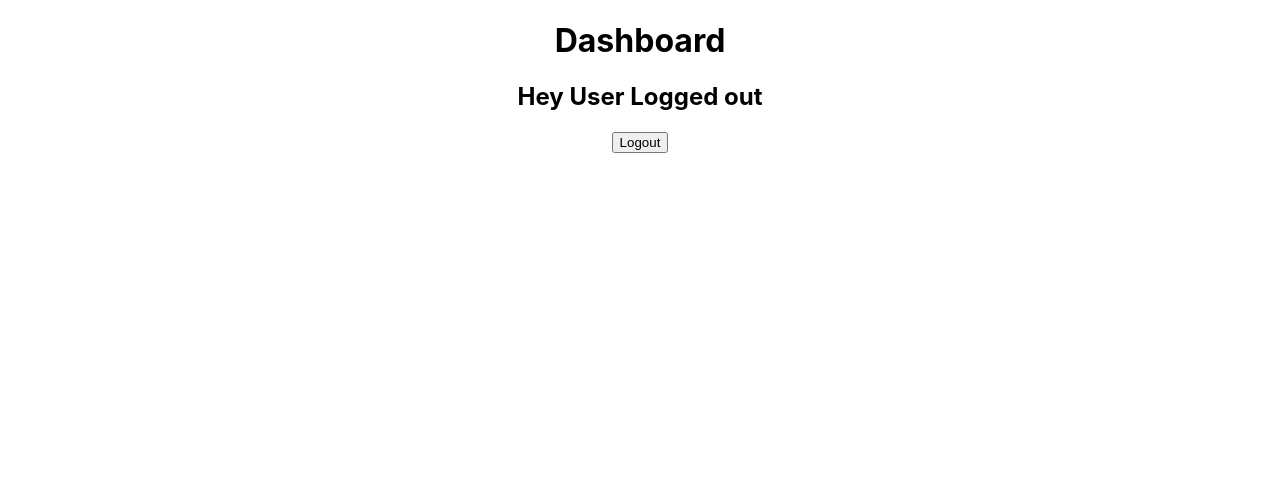
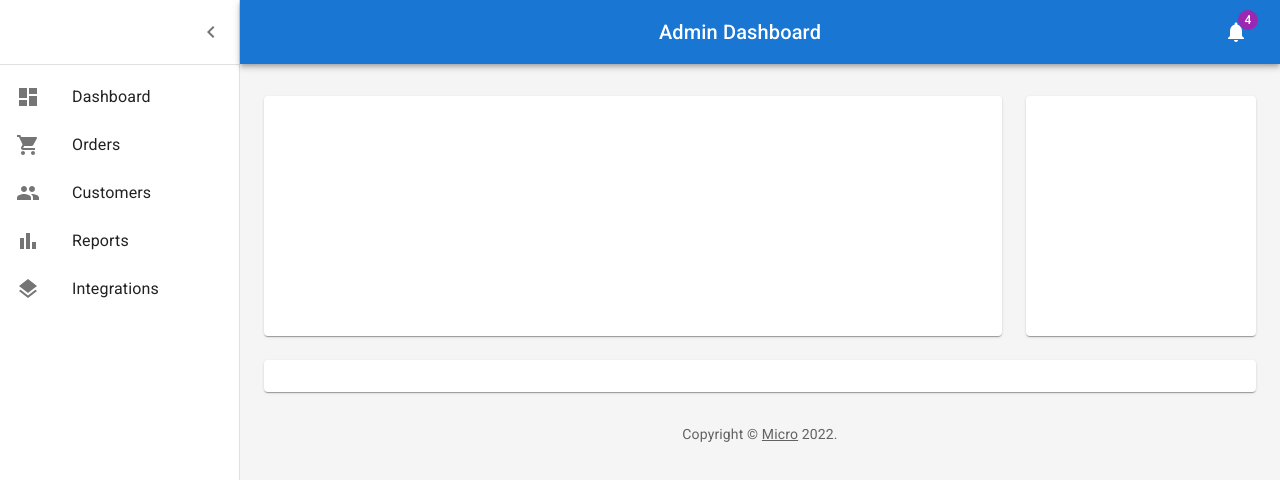
Before and after one commit to aminoxix/getmicro-ems, a React (Create React App) app in the folder attendence-system-app/: page /dashboard in a window 1280 px wide. Shown: the top 480 px of the page. Built offline with nearby package versions, Linux system fonts and the light colour scheme; no server answers.

Commit message:
created admin ui

```diff
--- a/attendence-system-app/src/App.js
+++ b/attendence-system-app/src/App.js
@@ -5,10 +5,14 @@
 import { appContext } from "./Context/context";
 import { SET_USER } from "./Context/actions.type";
 import { reducer, initialState } from "./Context/reducer";
-import { app } from "./Config/firebase-config";
+import { app, db } from "./Config/firebase-config";
+import { useNavigate } from "react-router-dom";
 function App() {
   const [state, dispatch] = useReducer(reducer, initialState);
   let authentication = getAuth();
+
+  // setting db settings
+  db.settings({ timestampsInSnapshots: true });
 
   useEffect(() => {
     authentication.onAuthStateChanged((user) => {
--- a/attendence-system-app/src/Pages/Dashboard/AdminDashboard/adminDashboard.jsx
+++ b/attendence-system-app/src/Pages/Dashboard/AdminDashboard/adminDashboard.jsx
@@ -0,0 +1,204 @@
+import React from 'react';
+import { styled, createTheme, ThemeProvider } from '@mui/material/styles';
+import CssBaseline from '@mui/material/CssBaseline';
+import MuiDrawer from '@mui/material/Drawer';
+import Box from '@mui/material/Box';
+import MuiAppBar from '@mui/material/AppBar';
+import Toolbar from '@mui/material/Toolbar';
+import List from '@mui/material/List';
+import Typography from '@mui/material/Typography';
+import Divider from '@mui/material/Divider';
+import IconButton from '@mui/material/IconButton';
+import Badge from '@mui/material/Badge';
+import Container from '@mui/material/Container';
+import Grid from '@mui/material/Grid';
+import Paper from '@mui/material/Paper';
+import Link from '@mui/material/Link';
+import MenuIcon from '@mui/icons-material/Menu';
+import ChevronLeftIcon from '@mui/icons-material/ChevronLeft';
+import NotificationsIcon from '@mui/icons-material/Notifications';
+import { mainListItems } from './listItems';
+
+
+function Copyright(props) {
+  return (
+    <Typography variant="body2" color="text.secondary" align="center" {...props}>
+      {'Copyright © '}
+      <Link color="inherit" href="https://www.getmicro.com">
+        Micro
+      </Link>{' '}
+      {new Date().getFullYear()}
+      {'.'}
+    </Typography>
+  );
+}
+
+const drawerWidth = 240;
+
+const AppBar = styled(MuiAppBar, {
+  shouldForwardProp: (prop) => prop !== 'open',
+})(({ theme, open }) => ({
+  zIndex: theme.zIndex.drawer + 1,
+  transition: theme.transitions.create(['width', 'margin'], {
+    easing: theme.transitions.easing.sharp,
+    duration: theme.transitions.duration.leavingScreen,
+  }),
+  ...(open && {
+    marginLeft: drawerWidth,
+    width: `calc(100% - ${drawerWidth}px)`,
+    transition: theme.transitions.create(['width', 'margin'], {
+      easing: theme.transitions.easing.sharp,
+      duration: theme.transitions.duration.enteringScreen,
+    }),
+  }),
+}));
+
+const Drawer = styled(MuiDrawer, { shouldForwardProp: (prop) => prop !== 'open' })(
+  ({ theme, open }) => ({
+    '& .MuiDrawer-paper': {
+      position: 'relative',
+      whiteSpace: 'nowrap',
+      width: drawerWidth,
+      transition: theme.transitions.create('width', {
+        easing: theme.transitions.easing.sharp,
+        duration: theme.transitions.duration.enteringScreen,
+      }),
+      boxSizing: 'border-box',
+      ...(!open && {
+        overflowX: 'hidden',
+        transition: theme.transitions.create('width', {
+          easing: theme.transitions.easing.sharp,
+          duration: theme.transitions.duration.leavingScreen,
+        }),
+        width: theme.spacing(7),
+        [theme.breakpoints.up('sm')]: {
+          width: theme.spacing(9),
+        },
+      }),
+    },
+  }),
+);
+
+const mdTheme = createTheme();
+
+function DashboardContent() {
+  const [open, setOpen] = React.useState(true);
+  const toggleDrawer = () => {
+    setOpen(!open);
+  };
+
+  return (
+    <ThemeProvider theme={mdTheme}>
+      <Box sx={{ display: 'flex' }}>
+        <CssBaseline />
+        <AppBar position="absolute" open={open}>
+          <Toolbar
+            sx={{
+              pr: '24px', // keep right padding when drawer closed
+            }}
+          >
+            <IconButton
+              edge="start"
+              color="inherit"
+              aria-label="open drawer"
+              onClick={toggleDrawer}
+              sx={{
+                marginRight: '36px',
+                ...(open && { display: 'none' }),
+              }}
+            >
+              <MenuIcon />
+            </IconButton>
+            <Typography
+              component="h1"
+              variant="h6"
+              color="inherit"
+              noWrap
+              sx={{ flexGrow: 1 }}
+            >
+              Admin Dashboard
+            </Typography>
+            <IconButton color="inherit">
+              <Badge badgeContent={4} color="secondary">
+                <NotificationsIcon />
+              </Badge>
+            </IconButton>
+          </Toolbar>
+        </AppBar>
+        <Drawer variant="permanent" open={open}>
+          <Toolbar
+            sx={{
+              display: 'flex',
+              alignItems: 'center',
+              justifyContent: 'flex-end',
+              px: [1],
+            }}
+          >
+            <IconButton onClick={toggleDrawer}>
+              <ChevronLeftIcon />
+            </IconButton>
+          </Toolbar>
+          <Divider />
+          <List component="nav">
+            {mainListItems}
+          </List>
+        </Drawer>
+        <Box
+          component="main"
+          sx={{
+            backgroundColor: (theme) =>
+              theme.palette.mode === 'light'
+                ? theme.palette.grey[100]
+                : theme.palette.grey[900],
+            flexGrow: 1,
+            height: '100vh',
+            overflow: 'auto',
+          }}
+        >
+          <Toolbar />
+          <Container maxWidth="lg" sx={{ mt: 4, mb: 4 }}>
+            <Grid container spacing={3}>
+              {/* Chart */}
+              <Grid item xs={12} md={8} lg={9}>
+                <Paper
+                  sx={{
+                    p: 2,
+                    display: 'flex',
+                    flexDirection: 'column',
+                    height: 240,
+                  }}
+                >
+
+                </Paper>
+              </Grid>
+              {/* Recent Deposits */}
+              <Grid item xs={12} md={4} lg={3}>
+                <Paper
+                  sx={{
+                    p: 2,
+                    display: 'flex',
+                    flexDirection: 'column',
+                    height: 240,
+                  }}
+                >
+
+                </Paper>
+              </Grid>
+              {/* Recent Orders */}
+              <Grid item xs={12}>
+                <Paper sx={{ p: 2, display: 'flex', flexDirection: 'column' }}>
+
+                </Paper>
+              </Grid>
+            </Grid>
+            <Copyright sx={{ pt: 4 }} />
+          </Container>
+        </Box>
+      </Box>
+    </ThemeProvider>
+  );
+}
+
+export default function AdminDashboard() {
+  return <DashboardContent />;
+}
--- /dev/null
+++ b/attendence-system-app/src/Pages/Dashboard/AdminDashboard/listItems.js
@@ -0,0 +1,46 @@
+import React from "react";
+import ListItemButton from "@mui/material/ListItemButton";
+import ListItemIcon from "@mui/material/ListItemIcon";
+import ListItemText from "@mui/material/ListItemText";
+import ListSubheader from "@mui/material/ListSubheader";
+import DashboardIcon from "@mui/icons-material/Dashboard";
+import ShoppingCartIcon from "@mui/icons-material/ShoppingCart";
+import PeopleIcon from "@mui/icons-material/People";
+import BarChartIcon from "@mui/icons-material/BarChart";
+import LayersIcon from "@mui/icons-material/Layers";
+import AssignmentIcon from "@mui/icons-material/Assignment";
+
+export const mainListItems = (
+  <React.Fragment>
+    <ListItemButton>
+      <ListItemIcon>
+        <DashboardIcon />
+      </ListItemIcon>
+      <ListItemText primary="Dashboard" />
+    </ListItemButton>
+    <ListItemButton>
+      <ListItemIcon>
+        <ShoppingCartIcon />
+      </ListItemIcon>
+      <ListItemText primary="Orders" />
+    </ListItemButton>
+    <ListItemButton>
+      <ListItemIcon>
+        <PeopleIcon />
+      </ListItemIcon>
+      <ListItemText primary="Customers" />
+    </ListItemButton>
+    <ListItemButton>
+      <ListItemIcon>
+        <BarChartIcon />
+      </ListItemIcon>
+      <ListItemText primary="Reports" />
+    </ListItemButton>
+    <ListItemButton>
+      <ListItemIcon>
+        <LayersIcon />
+      </ListItemIcon>
+      <ListItemText primary="Integrations" />
+    </ListItemButton>
+  </React.Fragment>
+);
--- a/attendence-system-app/src/Pages/Home/Home.jsx
+++ b/attendence-system-app/src/Pages/Home/Home.jsx
@@ -3,6 +3,7 @@
 import { appContext } from '../../Context/context';
 import { getAuth } from "firebase/auth";
 import { useNavigate } from 'react-router-dom';
+import AdminDashboard from "../Dashboard/AdminDashboard/AdminDashboard"
 
 
 export default function Home() {
@@ -16,18 +17,13 @@
     }, []);
 
 
-    const handleLogout = async() => {
-        await auth.signOut();
-    }
-
-
-
+    // const handleLogout = async() => {
+    //     await auth.signOut();
+    // }
 
     return (
         <div>
-            <h1>Dashboard</h1>
-            <h2>Hey { state.user ? state.user.name: "User Logged out"}</h2>
-            <button onClick={handleLogout}>Logout</button>
+            <AdminDashboard />
         </div>
     )
 }
```
Also changed, not shown: attendence-system-app/src/Pages/Dashboard/UserDashboard/userDashboard.jsx (+8 -0 lines).
